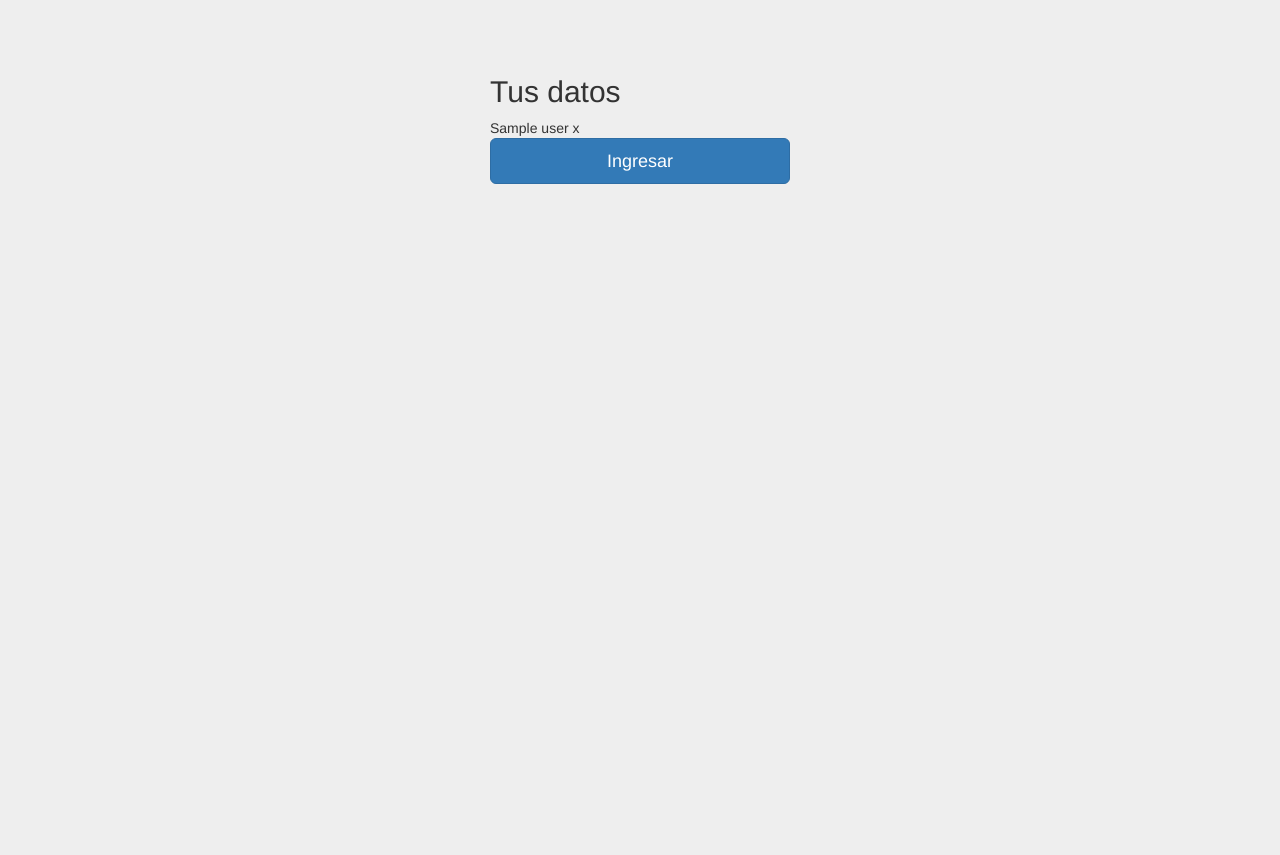
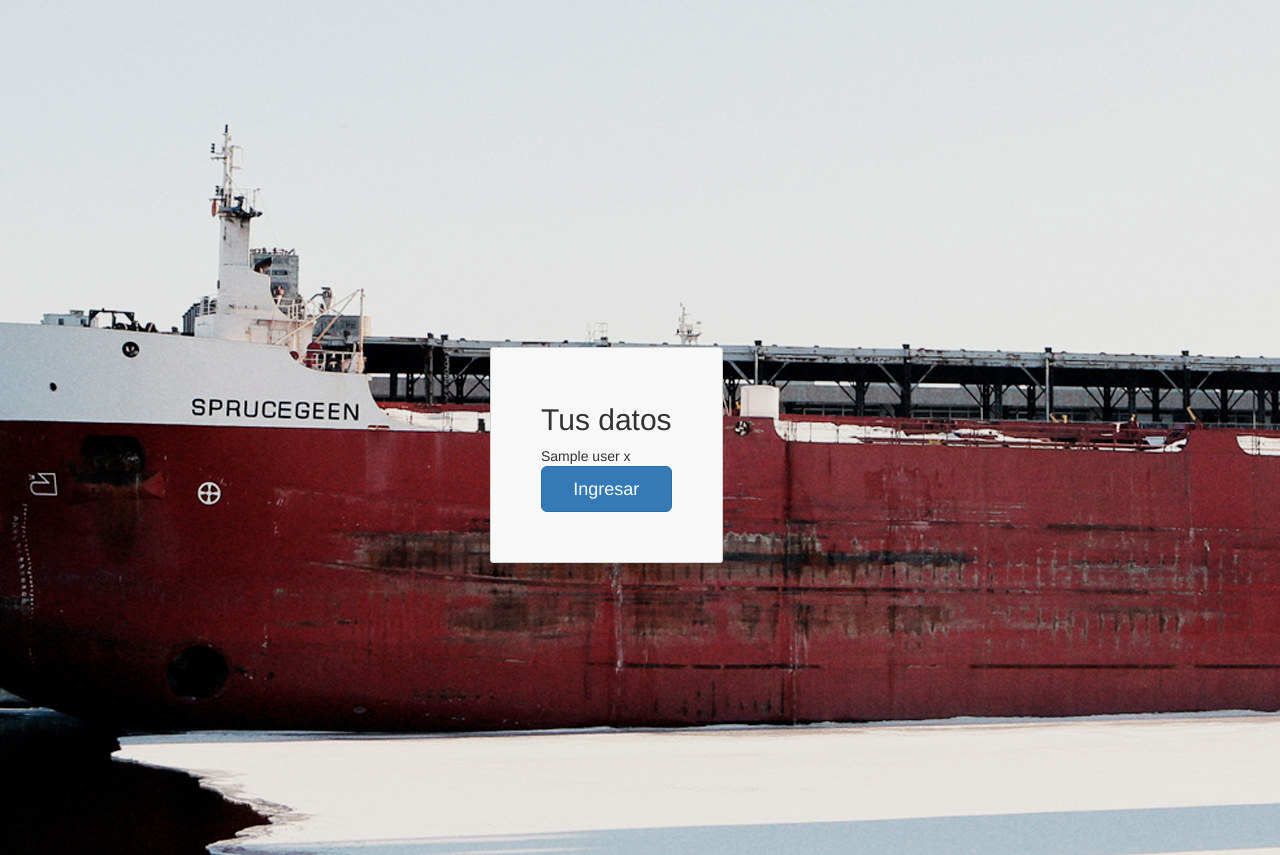
Before and after one commit to JoinAndEnjoy/liquidacionmelyak, a Django app: template main/templates/login.html in a window 1280 px wide. Before the commit the page ends 184 px from the top, so only its background shows below. Run offline with Django 3.2, Linux system fonts and the light colour scheme; the template is opened without the code that fills it: most values are stand-ins (such as "Sample title", 1, 10 or a date in 2020); some libraries are stand-ins or nearby versions.

Commit message:
Un fondo en el login

```diff
--- a/main/templates/configuracion2.html
+++ b/main/templates/configuracion2.html
@@ -84,7 +84,7 @@
             <td>1</td>
             <td>Cartagena</td>
             <td>Cartagena</td>
-            <td>30</td>
+            <td>30</td>s
         </tr>
         <tr>
             <td>2</td>
--- a/main/templates/login.html
+++ b/main/templates/login.html
@@ -19,10 +19,16 @@
     <body>
         <div class="container">
             <form class="form-signin" action="login" method="post"> {% csrf_token %}
-                <h2 class="form-signin-heading">Tus datos</h2>
-                {{formularioLogin.user}}
-                {{formularioLogin.password}}
-                <button class="btn btn-lg btn-primary btn-block" type="submit">Ingresar</button>
+                <div class="outer">
+                    <div class="middle">
+                        <div class="inner cuadrado">
+                            <h2 class="form-signin-heading">Tus datos</h2>
+                            {{formularioLogin.user}}
+                            {{formularioLogin.password}}
+                            <button class="btn btn-lg btn-primary btn-block" type="submit">Ingresar</button>
+                        </div>
+                    </div>
+                </div>
             </form>
         </div>
     </body>
--- a/main/templates/static/css/signin.css
+++ b/main/templates/static/css/signin.css
@@ -2,6 +2,10 @@ body {
   padding-top: 40px;
   padding-bottom: 40px;
   background-color: #eee;
+  background-image: url("../img/fondo.jpg");
+  background-repeat: no-repeat;
+  background-attachment: fixed;
+  background-position: center top;
 }
 
 .form-signin {
@@ -38,3 +42,33 @@ body {
   border-top-left-radius: 0;
   border-top-right-radius: 0;
 }
+
+.outer {
+    display: table;
+    position: absolute;
+    height: 100%;
+    /*width: 100%;*/
+}
+
+.middle {
+    display: table-cell;
+    vertical-align: middle;
+}
+
+.inner {
+    margin-left: auto;
+    margin-right: auto;
+}
+
+.cuadrado
+{
+  background-color: #F8F8F8;
+  border-style: solid;
+  border-color: #cfcfcf;
+  border-width: 1px;
+  border-radius: 3px;
+  padding-left: 50px;
+  padding-right: 50px;
+  padding-bottom: 50px;
+  padding-top: 35px;
+}
```
Also changed, not shown: main/templates/static/img/fondo.jpg (added), 4 other files.
